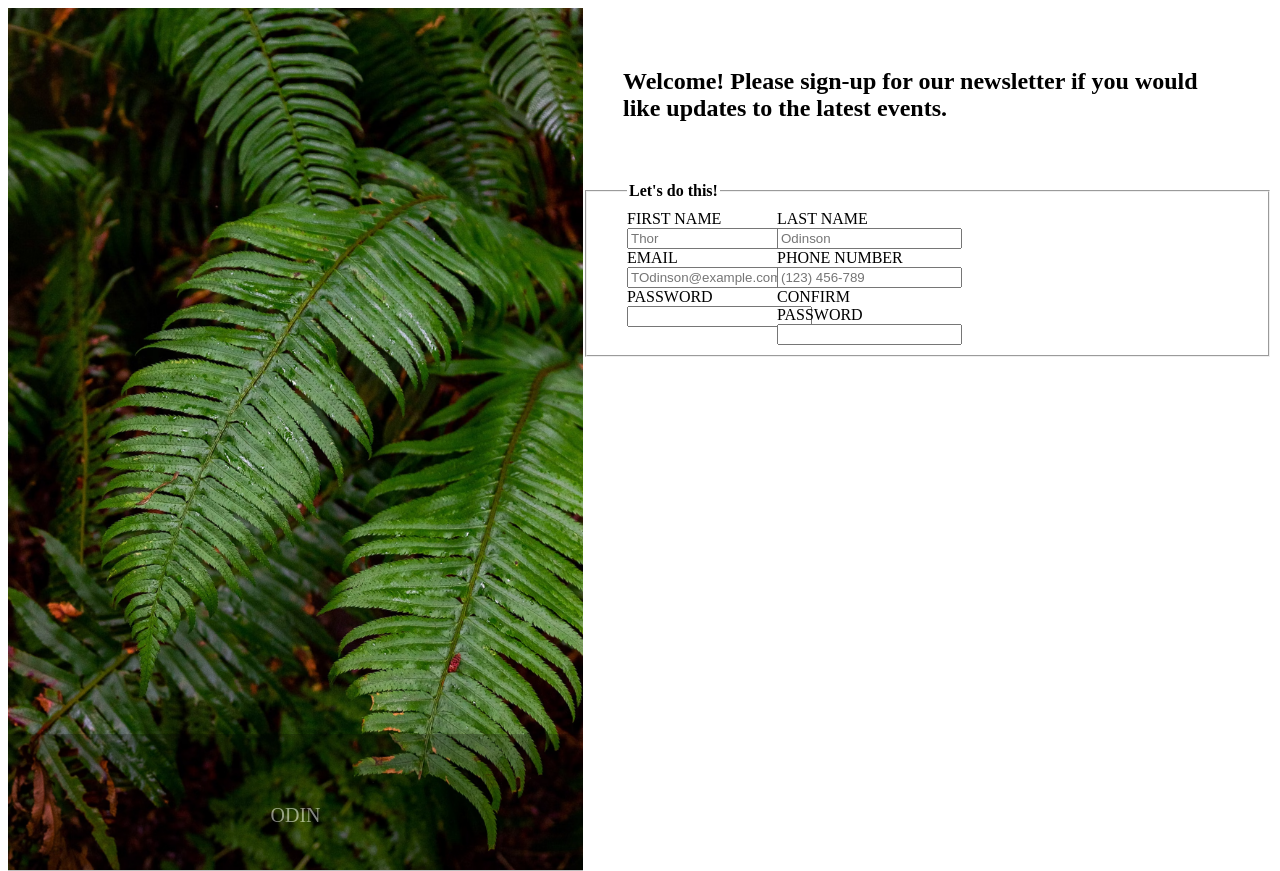
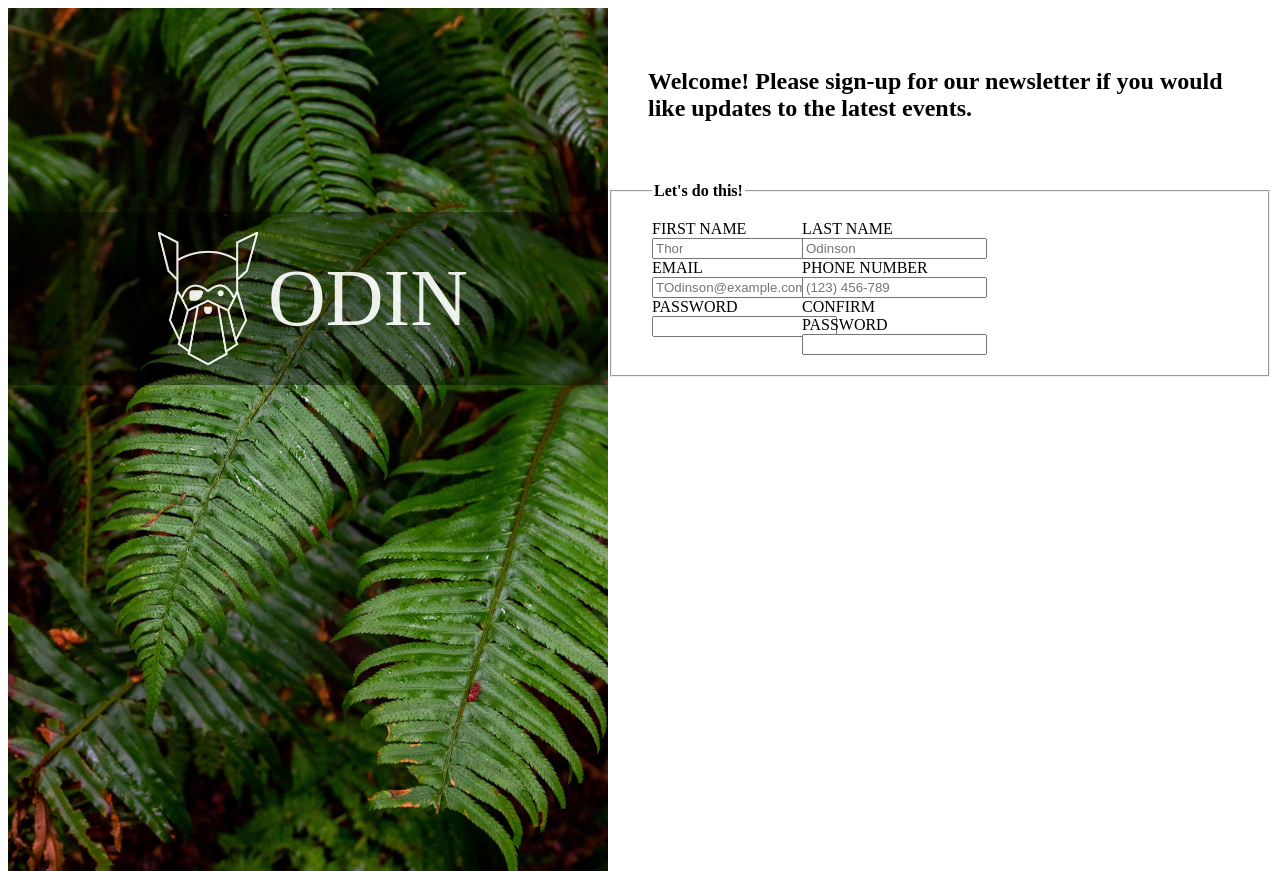
Before and after one commit to Ali3990/Sign-Up-Form, a plain HTML site: page index.html in a window 1280 px wide. Shown: the top 871 px of the page. Drawn offline with Linux system fonts and the light colour scheme.

Commit message:
Shifted overlay over the image, adjusted font and opacity.

```diff
--- a/index.html
+++ b/index.html
@@ -10,13 +10,15 @@
     <head><title>Sign-Up</title></head>
     <div class="half">
         <div class="split left">
+
             <div class="bg-image">
                 <img class="leaf-img" src="Images/photo-1585202900225-6d3ac20a6962.avif" alt="unsplash">
-                <div class="overlay">
-                    <img class="odin-img" src="Images/odin-lined.png">
-                    <div class="text">ODIN</div>
-                </div>
+                <span class="overlay">
+                    <div><img class="odin-logo" src="Images/odin-lined.png"></div>
+                    <div class="odin-label">ODIN</div>
+                </span>
             </div>
+
         </div>
 
         <div class="split right">
@@ -56,31 +58,7 @@
                             <label for="cpwd">CONFIRM PASSWORD</label>
                             <input id="cpwd" type="password" name="cpassword" required/>
                         </div>
-
                     </div>
-
-
-                    <!-- <div class="name-info">
-                        <label for="first-name">FIRST NAME</label>
-                        <input id="first-name" type="text" name="first-name" placeholder="Thor" required/>
-
-                        <label for="last-name">LAST NAME</label>
-                        <input id="first-name" type="text" name="first-name" placeholder="Odinson" required/>
-                    </div>
-                    <div class="contact-info">
-                        <label for="email">EMAIL</label>
-                        <input id="email" type="email" name="email" placeholder="TOdinson@example.com" required/>
-
-                        <label for="phone">PHONE NUMBER</label>
-                        <input id="phone" type="tel" name="phone number" placeholder="(123) 456-789" required/>
-                    </div>
-                    <div class="passwords">
-                        <label for="pwd">PASSWORD</label>
-                        <input id="pwd" type="password" name="password" required/>
-
-                        <label for="cpwd">CONFIRM PASSWORD</label>
-                        <input id="cpwd" type="password" name="cpassword" required/>
-                    </div> -->
                 </fieldset>
             </div>
         </div>
--- a/style.css
+++ b/style.css
@@ -8,13 +8,14 @@
 }
 
 .leaf-img{
-    width: 575px;
-    height: auto;
+    width: 600px;
+    height: 100%;
+    position: relative;
 }
 
 .user-input {
-    padding: 10px 40px;
-
+    display: flex;
+    padding: 20px 40px;
 }
 
 h2 {
@@ -26,30 +27,36 @@ h2 {
     width: 150px;
 }
 
-/* fieldset - side by side, 3 inputs on each side */
-.user-input {
+
+
+/* for the left-hand odin-label and odin-logo that sits inside the overlay */
+
+.overlay {
     display: flex;
+    align-items: center;
+    justify-content: center;
+    background-color: rgb(0, 0, 0);
+    background-color: rgba(0, 0, 0, 0.417); /*black see-through*/
+    width: 100%;
+    text-align: center;
+    position: relative;
+    top: -700px;
+    z-index: 3;
+    opacity: 0.9;
+    padding-top: 10px;
+    padding-bottom: 10px;
+    ; /* moves it up to overlap the leaf-img */
 }
 
-
-/*left hand side styling*/
-
-.bg-img {
-    position: relative;
-    height: 100%;
+.odin-logo {
+    vertical-align: middle;
+    width: 100px;
+    height: auto;
+    padding: 10px;
 }
 
-/* for the text inside the overlay container*/
-.text {
+.odin-label {
+    font-size: 80px;
     color: white;
-    background-color: rgb(0, 0, 0);
-    background-color: rgb(0, 0, 0, 0.5); /*black see-through*/
-    width: 100%;
-    opacity: 0.5;
-    font-size: 20px;
-    padding: 70px 0px; /*when just 2 parameters, it's top/bottom, then left/right*/
-    text-align: center;
-    position: relative;
-    /* top: 20%; */
-    transform: translate(0%, -400%)
+
 }
```
